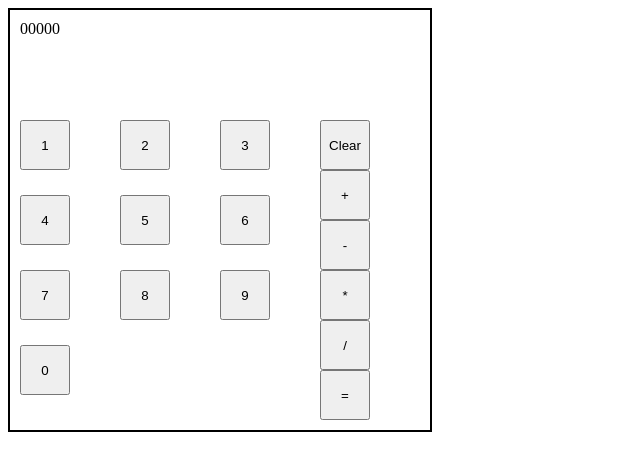
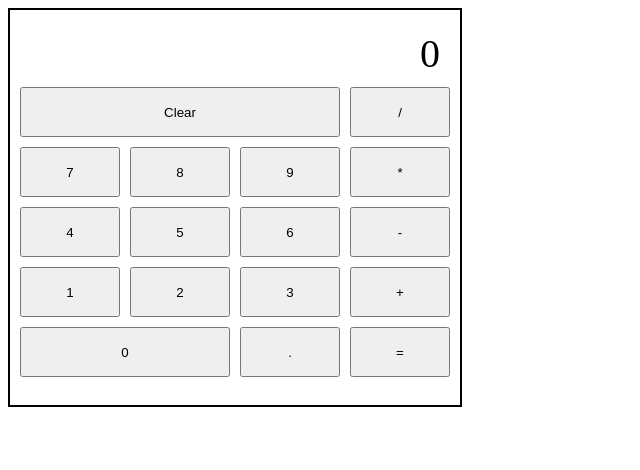
Before and after one commit to bean2028/calculator, a plain HTML site: page index.html in a window 1280 px wide. Shown: the whole page, without its empty margins (0-640 px from the left). Drawn offline with Linux system fonts and the light colour scheme.

Commit message:
Redesign calculator layout

```diff
--- a/css/style.css
+++ b/css/style.css
@@ -1,28 +1,38 @@
 #calculator {
     border: solid 2px black;
     padding: 10px;
-    display: grid;
-    height: 400px;
-    width: 400px;
-    grid-template-columns: 300px 100px;
-    grid-template-rows: 100px 300px;
+    height: 375px;
+    width: 430px;
 }
 
 #display {
-    grid-column: 1 / 3;
+    padding: 10px;
 }
 
 #output {
+    text-align: right;
+    font-size: 40px;
     margin: 0px;
 }
 
-#numbers {
+#keys {
     display: grid;
-    grid-template-columns: repeat(3, 100px);
-    grid-template-rows: repeat(4, 75px);
+    grid-template-columns: repeat(4, 100px);
+    justify-items: center;
+    gap: 10px;
 }
 
 button {
     height: 50px;
-    width: 50px;
+    width: 100px;
 }
+
+#clear {
+    grid-column: 1 / 4;
+    width: 320px;
+}
+
+#zero {
+    grid-column: 1 / 3;
+    width: 210px;
+}
--- a/index.html
+++ b/index.html
@@ -9,27 +9,26 @@
     <body>
         <div id="calculator">
             <div id="display">
-                <p id="output">00000</p>
+                <p id="output">0</p>
             </div>
-            <div id="numbers">
-                <button id="one">1</button>
-                <button id="two">2</button>
-                <button id="three">3</button>
-                <button id="four">4</button>
-                <button id="five">5</button>
-                <button id="six">6</button>
-                <button id="seven">7</button>
-                <button id="eight">8</button>
-                <button id="nine">9</button>
+            <div id="keys">
+                <button id="clear">Clear</button>
+                <button>/</button>
+                <button>7</button>
+                <button>8</button>
+                <button>9</button>
+                <button>*</button>
+                <button>4</button>
+                <button>5</button>
+                <button>6</button>
+                <button>-</button>
+                <button>1</button>
+                <button>2</button>
+                <button>3</button>
+                <button>+</button>
                 <button id="zero">0</button>
-            </div>
-            <div id="operators">
-                <button id="clear">Clear</button>
-                <button id="add">+</button>
-                <button id="subtract">-</button>
-                <button id="multiply">*</button>
-                <button id="divide">/</button>
-                <button id="equals">=</button>
+                <button>.</button>
+                <button>=</button>
             </div>
         </div>
     </body>
```
